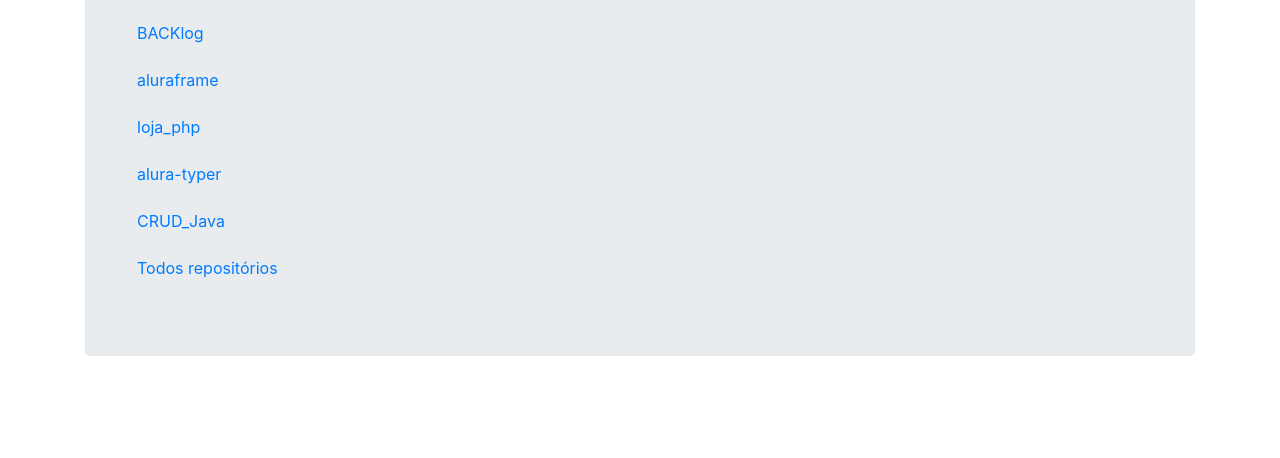
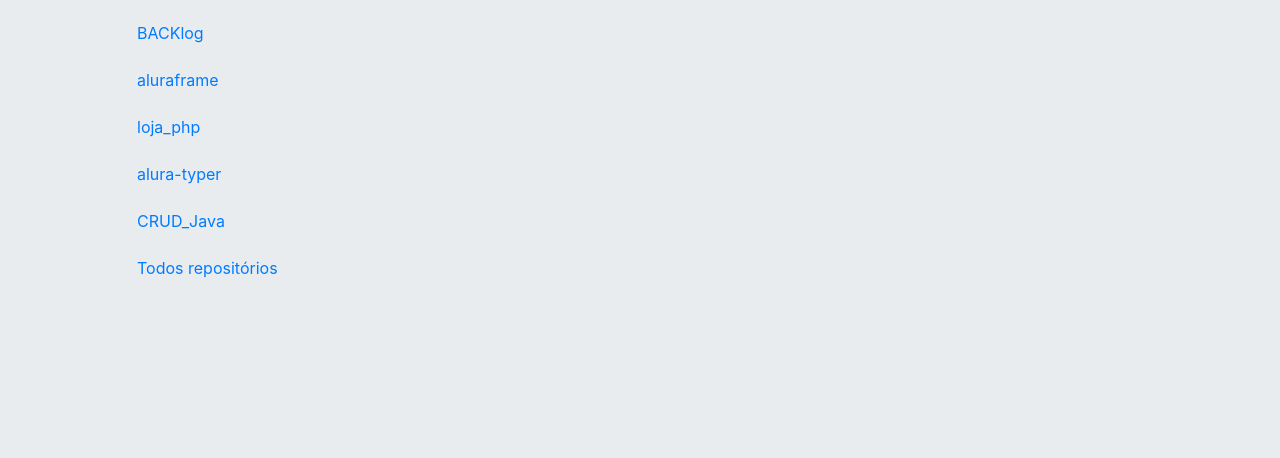
Before and after one commit to victormt4/victormt4.github.io, a plain HTML site: page index.html in a window 1280 px wide. Shown: the part 342-800 px from the top of the page. Drawn offline with nearby package versions, Linux system fonts and the light colour scheme.

Commit message:
Melhorando estilo

```diff
--- a/index.html
+++ b/index.html
@@ -10,6 +10,10 @@
 
     <title>victormt4.github.io</title>
     <style>
+     body {
+        background-color: #e9ecef;
+     }
+
     .list-group-item {
         background-color: #e9ecef;
     }
```
